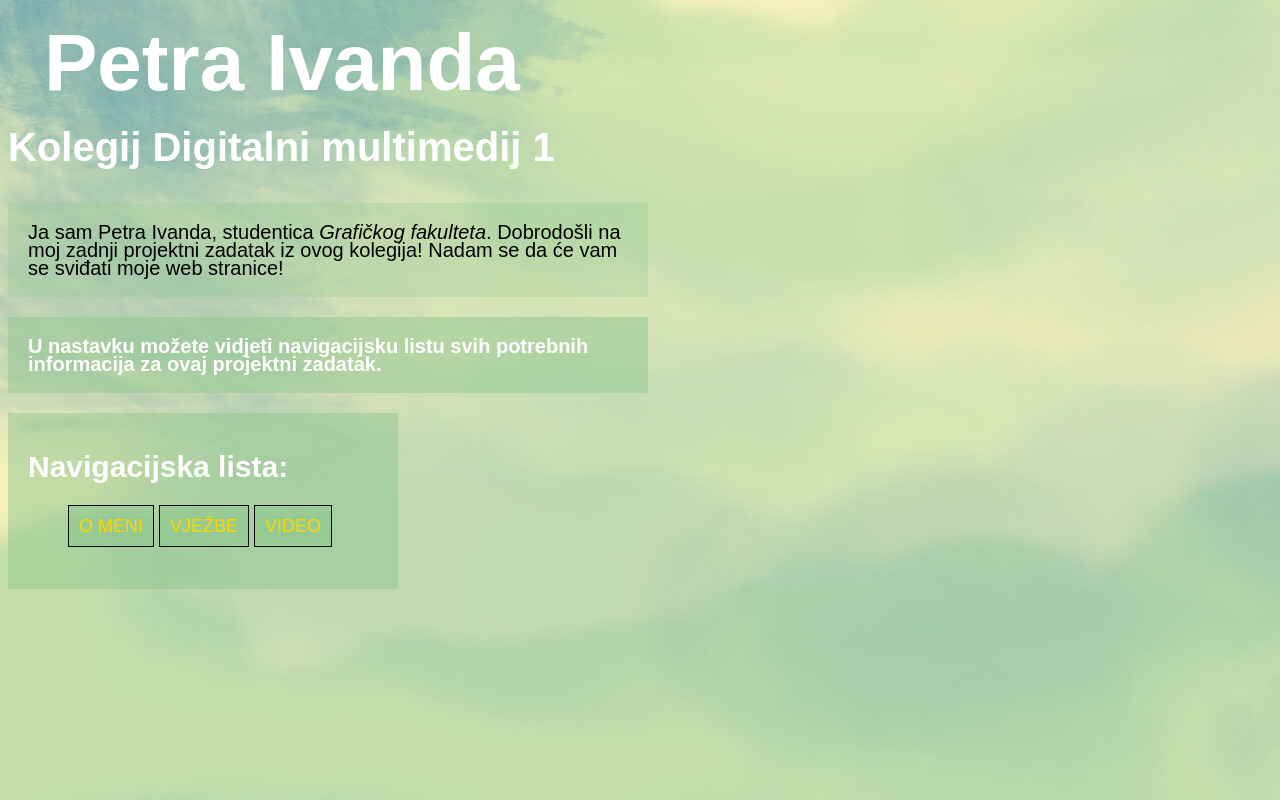
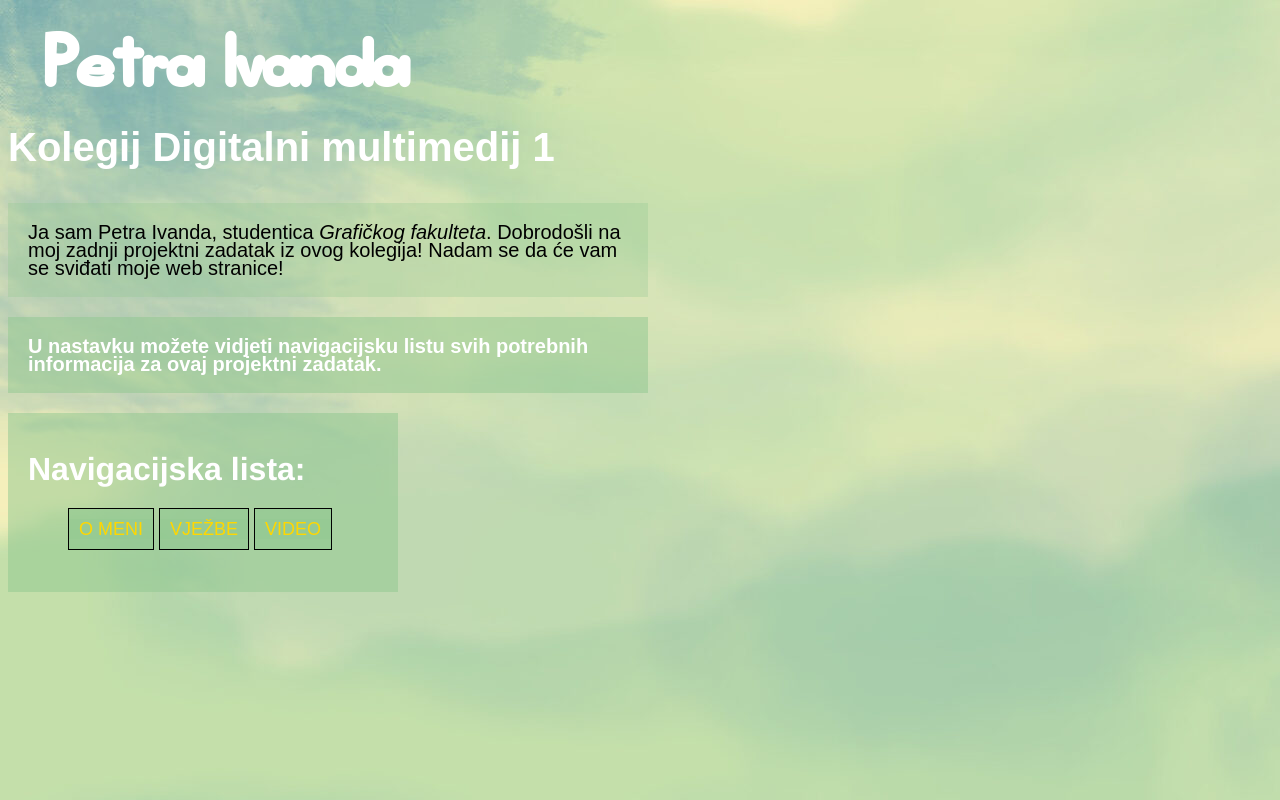
Before and after one commit to PetraIvanda/Projektni, a plain HTML site: page index.html in a window 1280 px wide. Drawn offline with Linux system fonts and the light colour scheme.

Commit message:
Update mystyle.css

```diff
--- a/mystyle.css
+++ b/mystyle.css
@@ -1,4 +1,4 @@
-@charset "utf-8"
+
 
 @font-face {
     font-family: "PetraIvanda";
@@ -75,9 +75,9 @@ a:hover{
 	padding: 20px;
 }
 .h2{
-	font-family: Gotham, "Helvetica Neue", Helvetica, Arial "sans-serif";
-	color:white;
-	font-size: px;
+	font-family: Helvetica, Arial, sans-serif;
+	color: white;
+	font-size: 32px;
 }
 .h1{
 	font-size: 40px;
```
